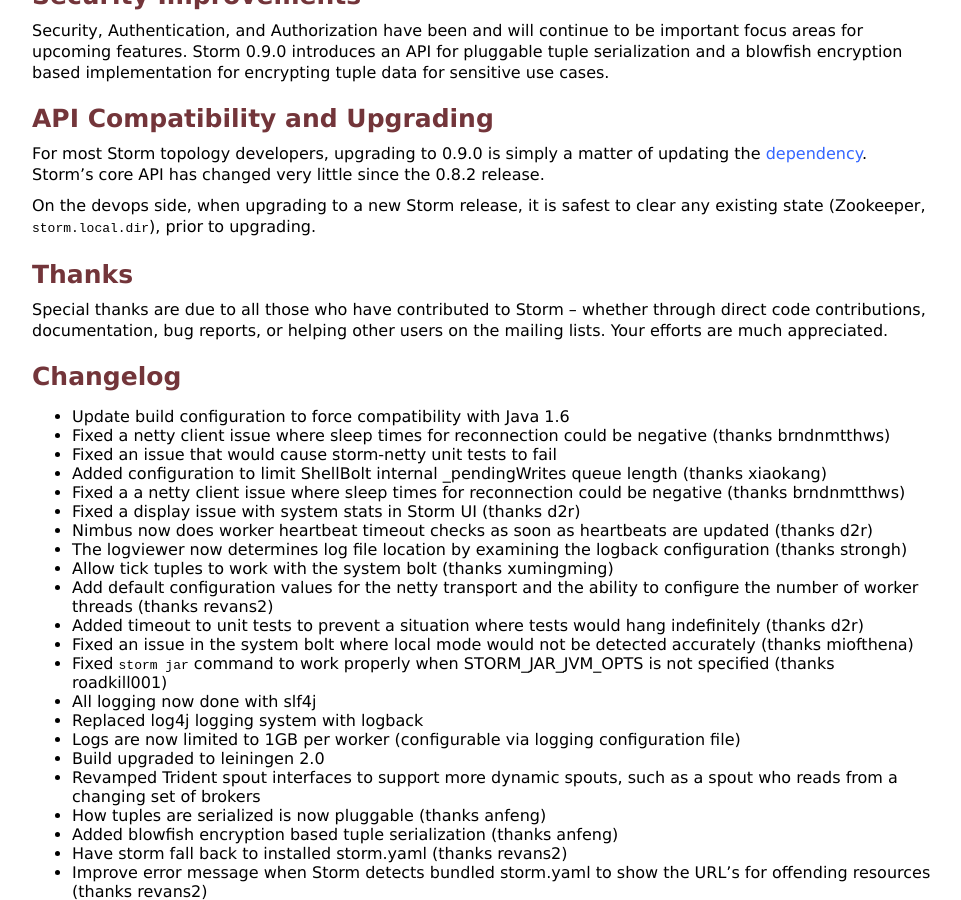
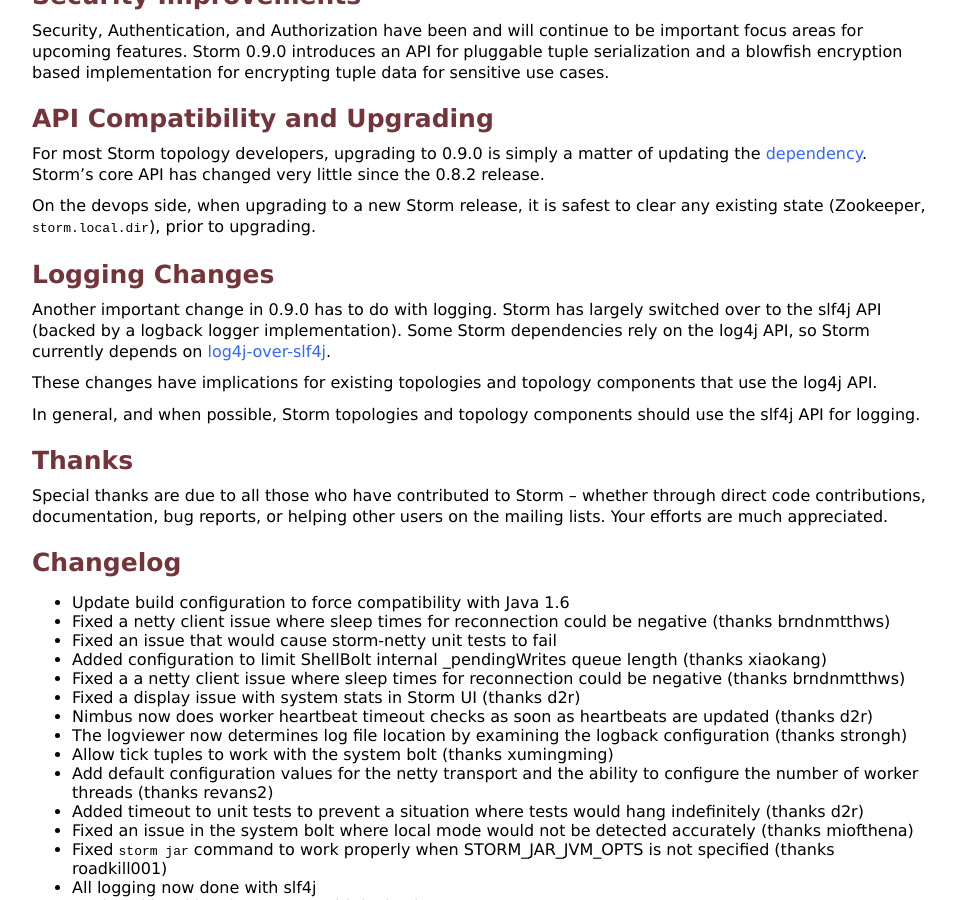
Before and after one commit to nathanmarz/storm-website, a Jekyll site: the page built from _posts/2013-12-08-storm090-released.md, in a window 1280 px wide and 900 px high, scrolled down 1299 px. Shown: the whole window, without its empty margins (158-1119 px from the left). Built offline with Jekyll 4.4.1, drawn with Linux system fonts in a browser that asks for light colours; Markdown is read by kramdown in place of the engine named in the settings.

Commit message:
add section on logging to 0.9.0 release blog

```diff
--- a/_posts/2013-12-08-storm090-released.md
+++ b/_posts/2013-12-08-storm090-released.md
@@ -64,6 +64,14 @@ For most Storm topology developers, upgrading to 0.9.0 is simply a matter of upd
 
 On the devops side, when upgrading to a new Storm release, it is safest to clear any existing state (Zookeeper, `storm.local.dir`), prior to upgrading.
 
+Logging Changes
+---------------
+Another important change in 0.9.0 has to do with logging. Storm has largely switched over to the slf4j API (backed by a logback logger implementation). Some Storm dependencies rely on the log4j API, so Storm currently depends on [log4j-over-slf4j](http://www.slf4j.org/legacy.html#log4j-over-slf4j).
+
+These changes have implications for existing topologies and topology components that use the log4j API.
+
+In general, and when possible, Storm topologies and topology components should use the slf4j API for logging.
+
 
 Thanks
 ------
```
